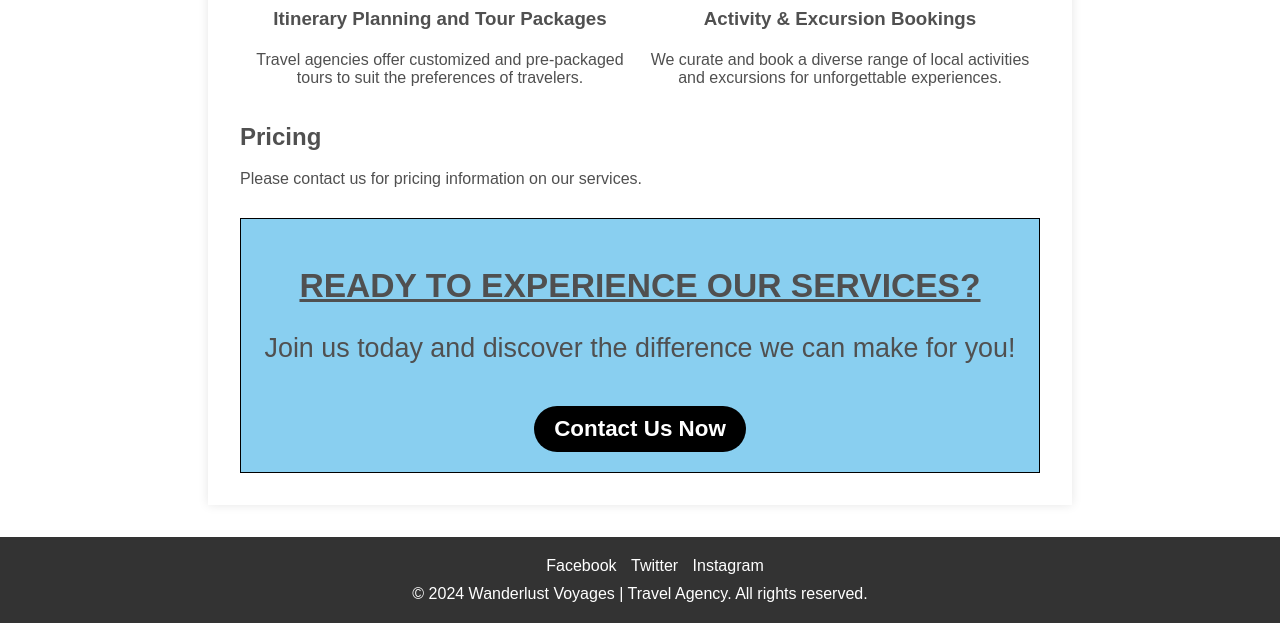
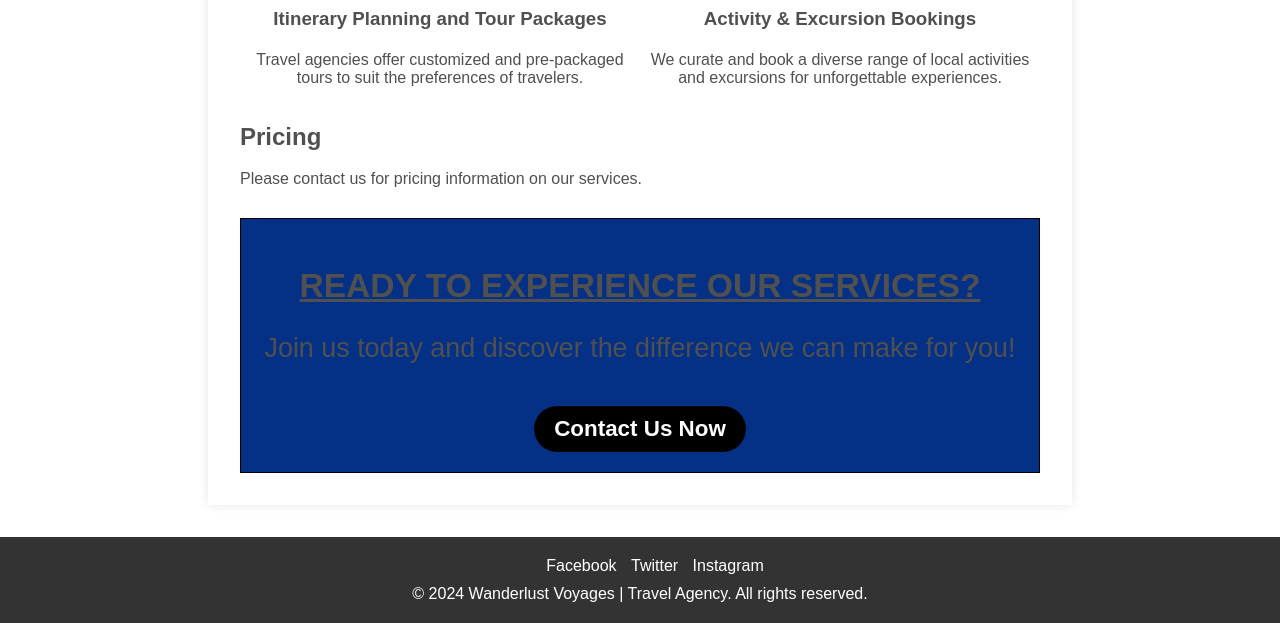
Before and after one commit to Shreya8263/F28WP-lab1, a plain HTML site: page week2/index.html in a window 1280 px wide. Shown: the part 1353-1976 px from the top of the page. Drawn offline with Linux system fonts and the light colour scheme.

Commit message:
blue background

```diff
--- a/week2/style.css
+++ b/week2/style.css
@@ -141,7 +141,7 @@ main h3 {
 .cta-container {
     text-align: center;
     padding: 20px;
-    background-color: #89CFF0;
+    background-color: #043185;
     margin-top: 30px;
     font-size: 1.4em;
     border-style: solid;
```
